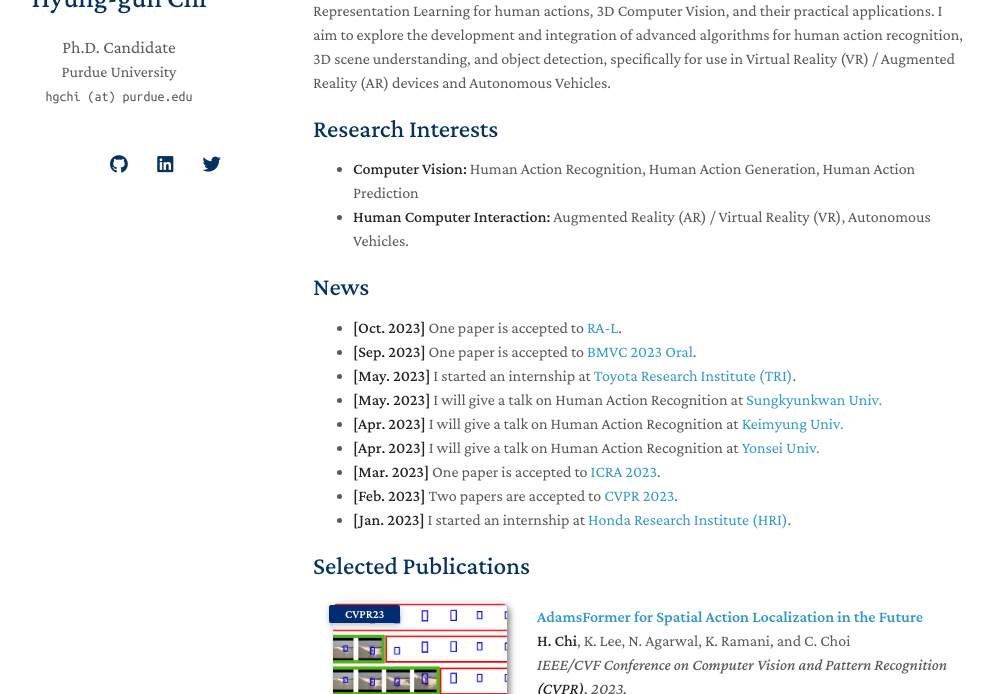
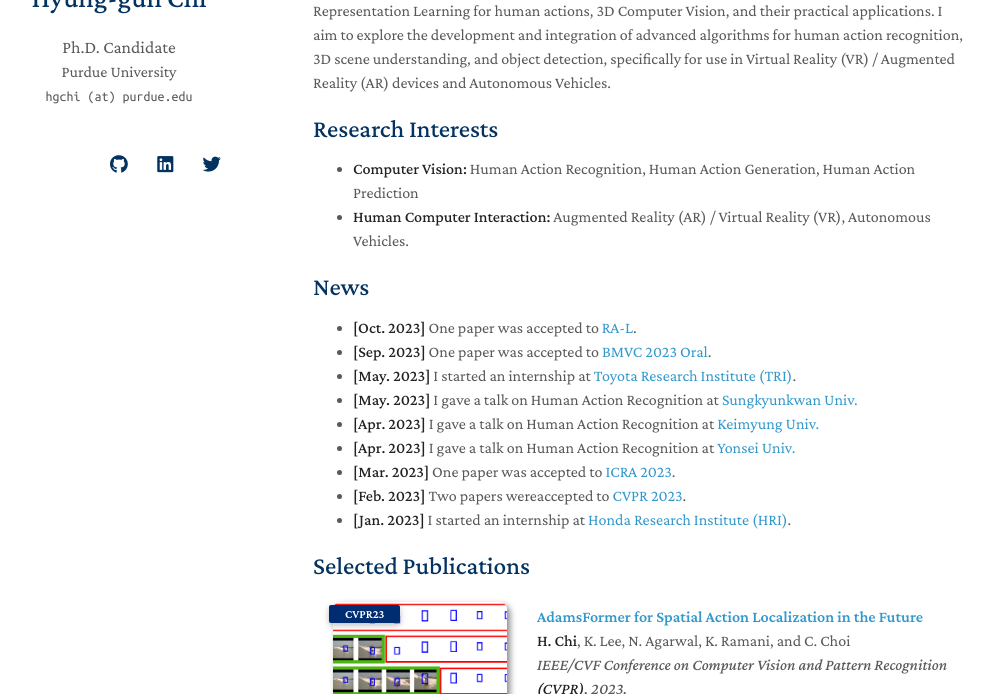
Before and after one commit to stnoah1/stnoah1.github.io, a Jekyll site: the page built from index.md, in a window 1280 px wide and 900 px high, cut to the strip 206-900 px from the top of the window. Shown: the whole strip, without its empty margins (157-1151 px from the left). Built offline with Jekyll 4.4.1, drawn with Linux system fonts in a browser that asks for light colours; nearby versions of some CDN libraries; a style sheet for code colours, icons or effects is not loaded; our own code applies the rules of GitHub Pages for plain Markdown files.

Commit message:
rebuilding site Sun Oct 22 14:27:41 EDT 2023

```diff
--- a/index.md
+++ b/index.md
@@ -13,14 +13,14 @@ I am currently a Ph.D candidate in the Department of Electrical and Computer Eng
 
 ## News
 
-- **[Oct. 2023]** One paper is accepted to [RA-L](https://www.ieee-ras.org/publications/ra-l).
-- **[Sep. 2023]** One paper is accepted to [BMVC 2023 Oral](https://bmvc2023.org).
+- **[Oct. 2023]** One paper was accepted to [RA-L](https://www.ieee-ras.org/publications/ra-l).
+- **[Sep. 2023]** One paper was accepted to [BMVC 2023 Oral](https://bmvc2023.org).
 - **[May. 2023]** I started an internship at [Toyota Research Institute (TRI)](https://www.tri.global).
-- **[May. 2023]** I will give a talk on Human Action Recognition at [Sungkyunkwan Univ.](https://www.skku.ac.kr)
-- **[Apr. 2023]** I will give a talk on Human Action Recognition at [Keimyung Univ.](https://www.kmu.ac.kr)
-- **[Apr. 2023]** I will give a talk on Human Action Recognition at [Yonsei Univ.](https://www.yonsei.ac.kr)
-- **[Mar. 2023]** One paper is accepted to [ICRA 2023](https://www.icra2023.org).
-- **[Feb. 2023]** Two papers are accepted to [CVPR 2023](https://cvpr2023.thecvf.com).
+- **[May. 2023]** I gave a talk on Human Action Recognition at [Sungkyunkwan Univ.](https://www.skku.ac.kr)
+- **[Apr. 2023]** I gave a talk on Human Action Recognition at [Keimyung Univ.](https://www.kmu.ac.kr)
+- **[Apr. 2023]** I gave a talk on Human Action Recognition at [Yonsei Univ.](https://www.yonsei.ac.kr)
+- **[Mar. 2023]** One paper was accepted to [ICRA 2023](https://www.icra2023.org).
+- **[Feb. 2023]** Two papers wereaccepted to [CVPR 2023](https://cvpr2023.thecvf.com).
 - **[Jan. 2023]** I started an internship at [Honda Research Institute (HRI)](https://usa.honda-ri.com).
 
 {% include_relative _includes/publications.md %}
```
